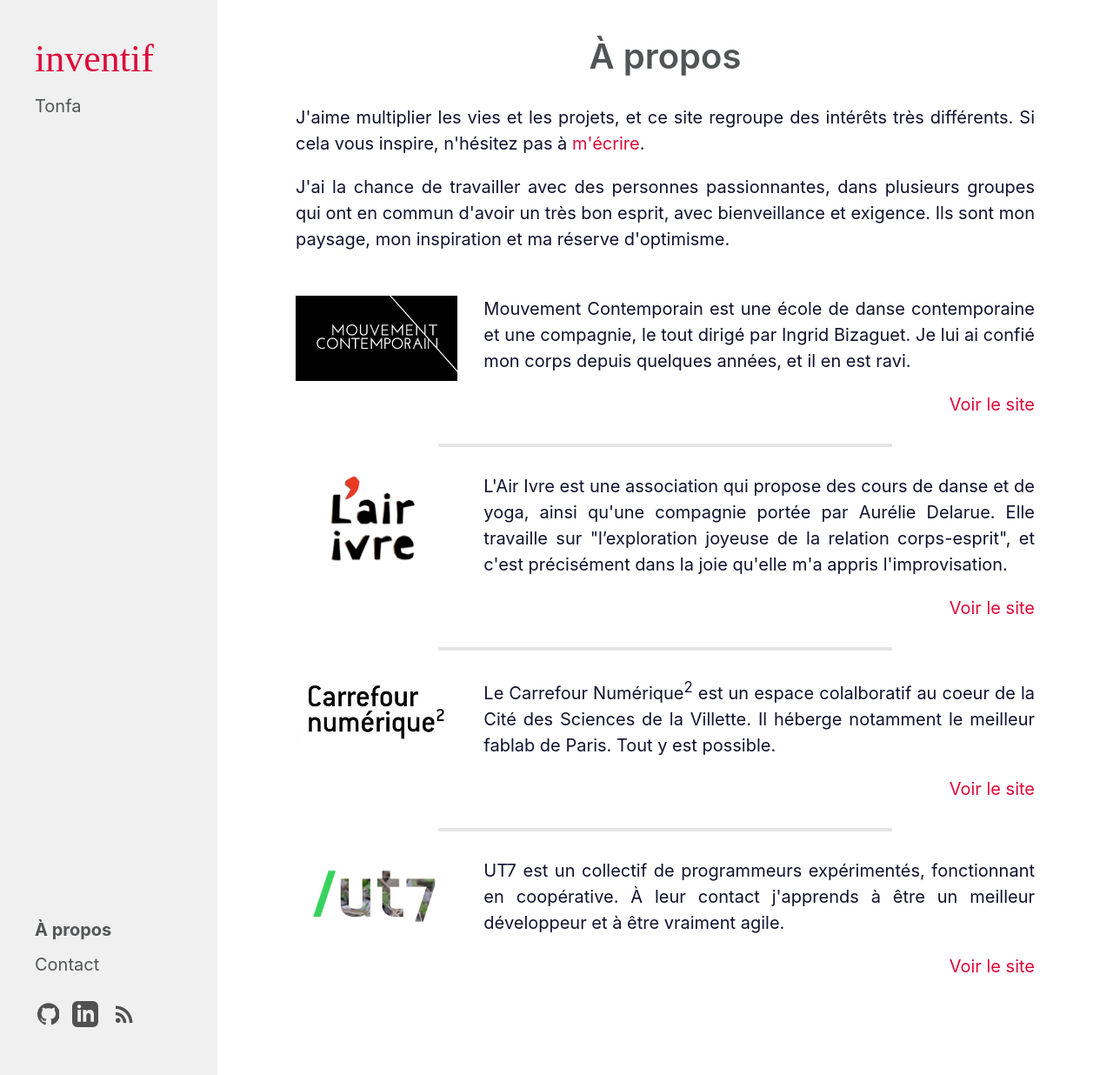
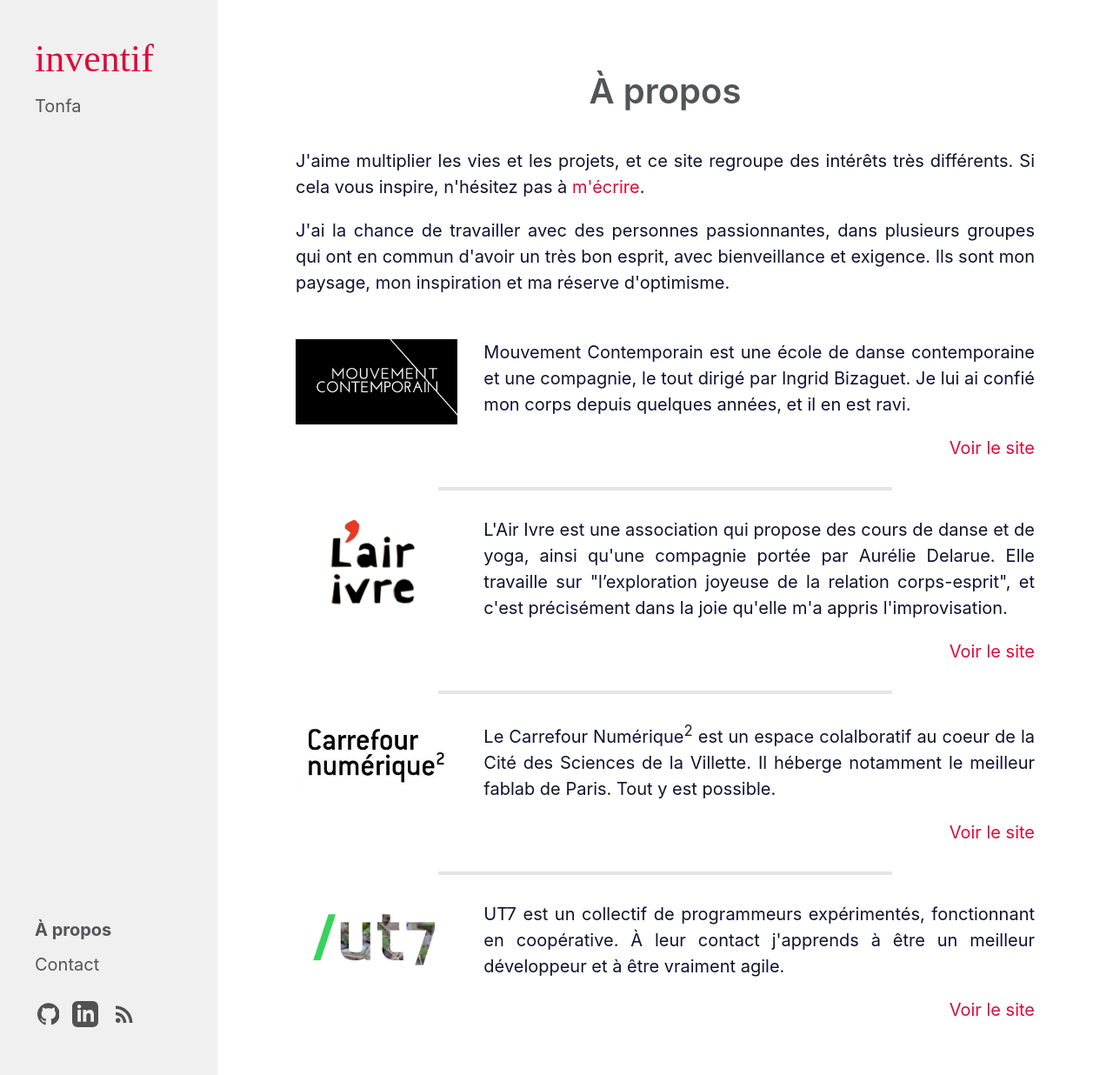
Before and after one commit to Ruff9/inventif, a Jekyll site: the page built from pages/a-propos.html, in a window 1280 px wide. Shown: the whole page at 87% size. Built offline with Jekyll 4.4.1, drawn with Linux system fonts in a browser that asks for light colours.

```diff
--- a/_sass/_forms.scss
+++ b/_sass/_forms.scss
@@ -40,4 +40,5 @@
 
 .contact-form-submit {
   @include button();
+  font-size: 0.9em;
 }
--- a/_sass/hydeout/_posts.scss
+++ b/_sass/hydeout/_posts.scss
@@ -70,7 +70,11 @@ article + *, .post-body ~ section {
 
 .page-title {
   text-align: center;
-  margin: 0 auto 30px;
+  margin: 0 auto;
+
+  @media (min-width: $medium-breakpoint) {
+    margin: 40px auto;
+  }
 }
 
 .post-title {
```
Also changed, not shown: _posts/2017-04-11-residence.md (+1 -1 lines), _posts/2017-04-18-nilanthi.md (+1 -1 lines).
